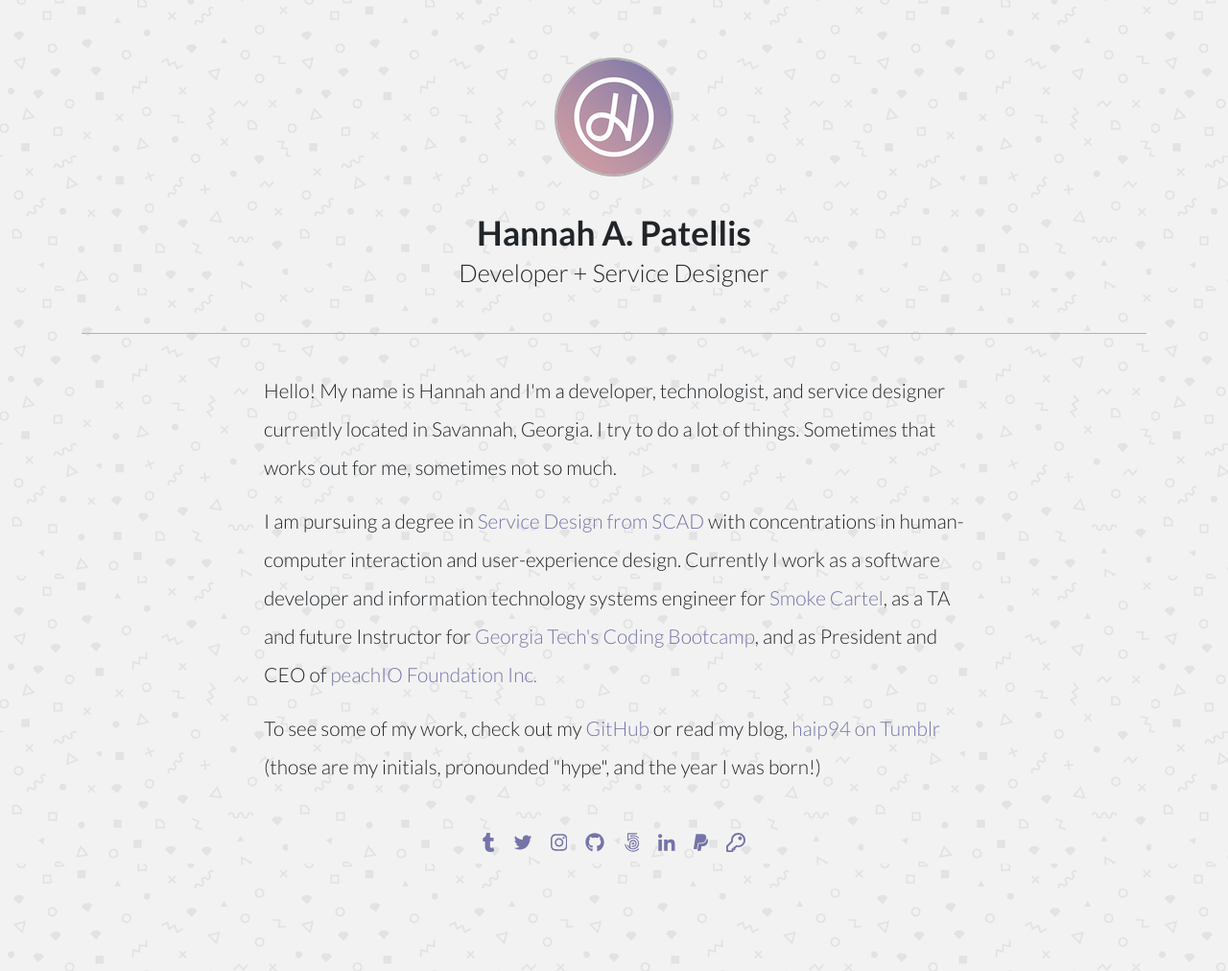
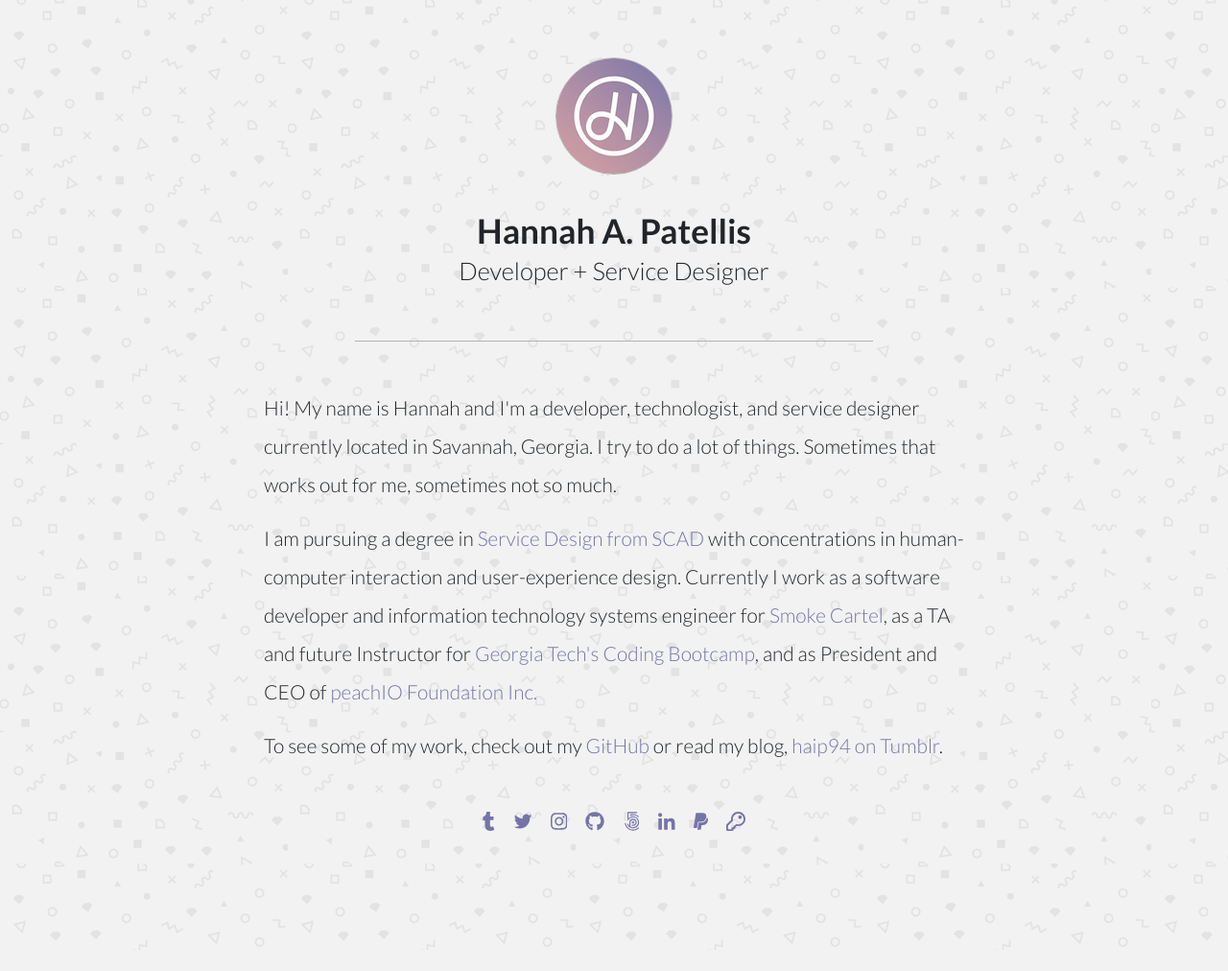
Before and after one commit to hannahpatellis/hannahap, a PHP site: page / in a window 1280 px wide. Shown: the whole page at 96% size. After the commit the page ends 990 px from the top, so only its background shows below. Run offline with PHP 8.4, Linux system fonts and the light colour scheme; some libraries are stand-ins or nearby versions.

Commit message:
Small UI changes

```diff
--- a/assets/css/custom.css
+++ b/assets/css/custom.css
@@ -25,8 +25,8 @@ body{
 hr{
   border-color:#b2b2b2;
   border-width:1px;
-  margin-top:40px;
-  margin-bottom:40px;
+  margin-top:50px;
+  margin-bottom:50px;
 }
 .h1, h1{
   font-weight:bold;
@@ -42,10 +42,15 @@ p{
 a{
   color:#7574a9;
 }
+a:hover{
+  text-decoration:none;
+  color:#7574a9;
+  opacity:0.6;
+}
 
 .header-image{
   margin-bottom:40px;
-  border:solid #b2b2b2 2px;
+  border:solid #b2b2b2 1px;
 }
 
 #body-code{
--- a/index.html
+++ b/index.html
@@ -20,19 +20,23 @@
         </div>
       </div><!-- Header -->
 
-      <hr />
+      <div class="row justify-content-md-center">
+        <div class="col-md-6" style="text-align:left">
+          <hr />
+        </div>
+      </div>
 
       <div class="row justify-content-md-center">
         <div class="col-md-8" style="text-align:left">
-          <p>Hello! My name is Hannah and I'm a developer, technologist, and service designer currently located in Savannah, Georgia. I try to do a lot of things. Sometimes that works out for me, sometimes not so much.</p>
+          <p>Hi! My name is Hannah and I'm a developer, technologist, and service designer currently located in Savannah, Georgia. I try to do a lot of things. Sometimes that works out for me, sometimes not so much.</p>
           <p>I am pursuing a degree in <a href="http://www.scad.edu/academics/programs/service-design">Service Design from SCAD</a> with concentrations in human-computer interaction and user-experience design. Currently I work as a software developer and information technology systems engineer for <a href="https://www.smokecartel.com/">Smoke Cartel</a>, as a TA and future Instructor for <a href="https://pe.gatech.edu/">Georgia Tech's Coding Bootcamp</a>, and as President and CEO of <a href="https://peachio.co/">peachIO Foundation Inc.</a></p>
-          <p>To see some of my work, check out my <a href="https://github.com/hannahpatellis">GitHub</a> or read my blog, <a href="https://haip94.tumblr.com">haip94 on Tumblr</a> (those are my initials, pronounded "hype", and the year I was born!)</p>
+          <p>To see some of my work, check out my <a href="https://github.com/hannahpatellis">GitHub</a> or read my blog, <a href="https://haip94.tumblr.com">haip94 on Tumblr</a>.</p>
         </div>
       </div><!-- Body -->
 
 
       <div class="row justify-content-md-center" style="margin-top:20px;margin-bottom:100px">
-        <div class="col-md-6">
+        <div class="col-md-8">
           <p>
             <a href="https://haip94.tumblr.com/" class="links-icon"><i class="fab fa-tumblr"></i></a>
             <a href="https://twitter.com/hannahpatellis" class="links-icon"><i class="fab fa-twitter"></i></a>
```
Also changed, not shown: pgp.html (+8 -4 lines).
